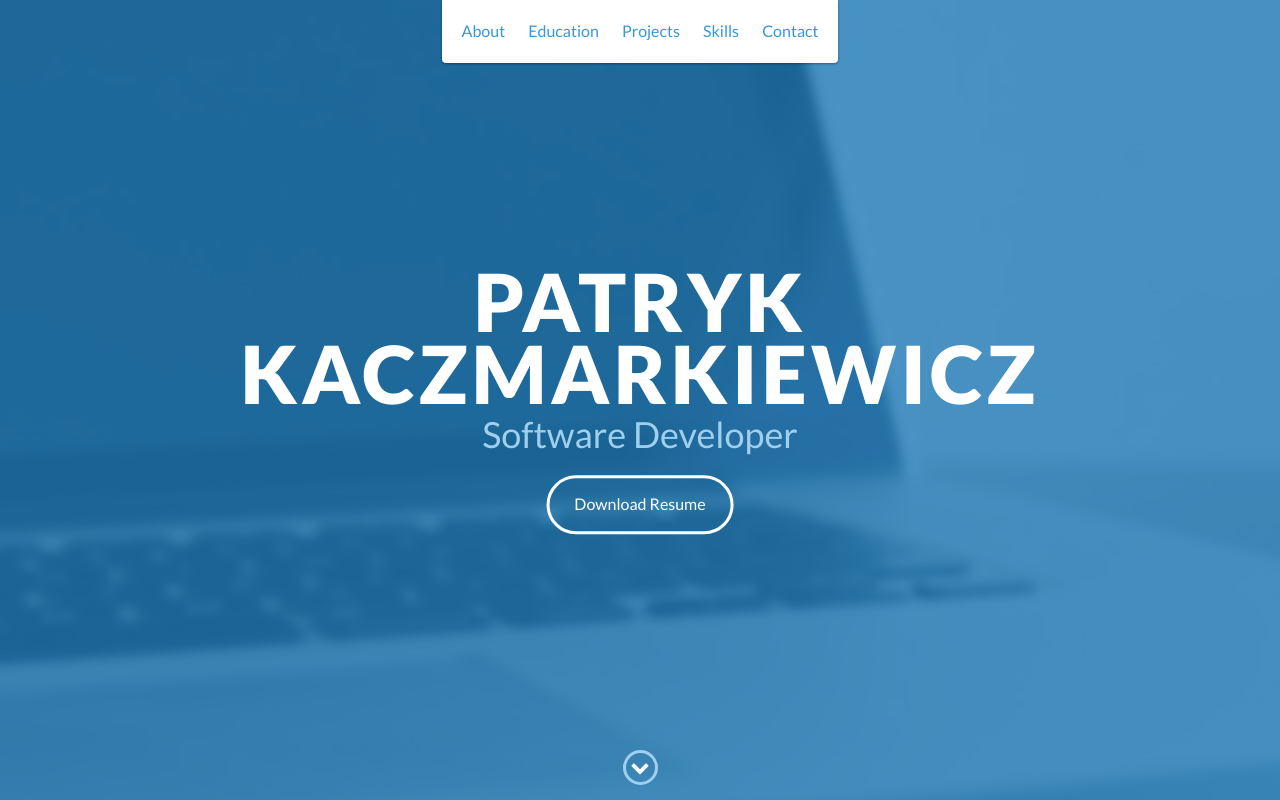
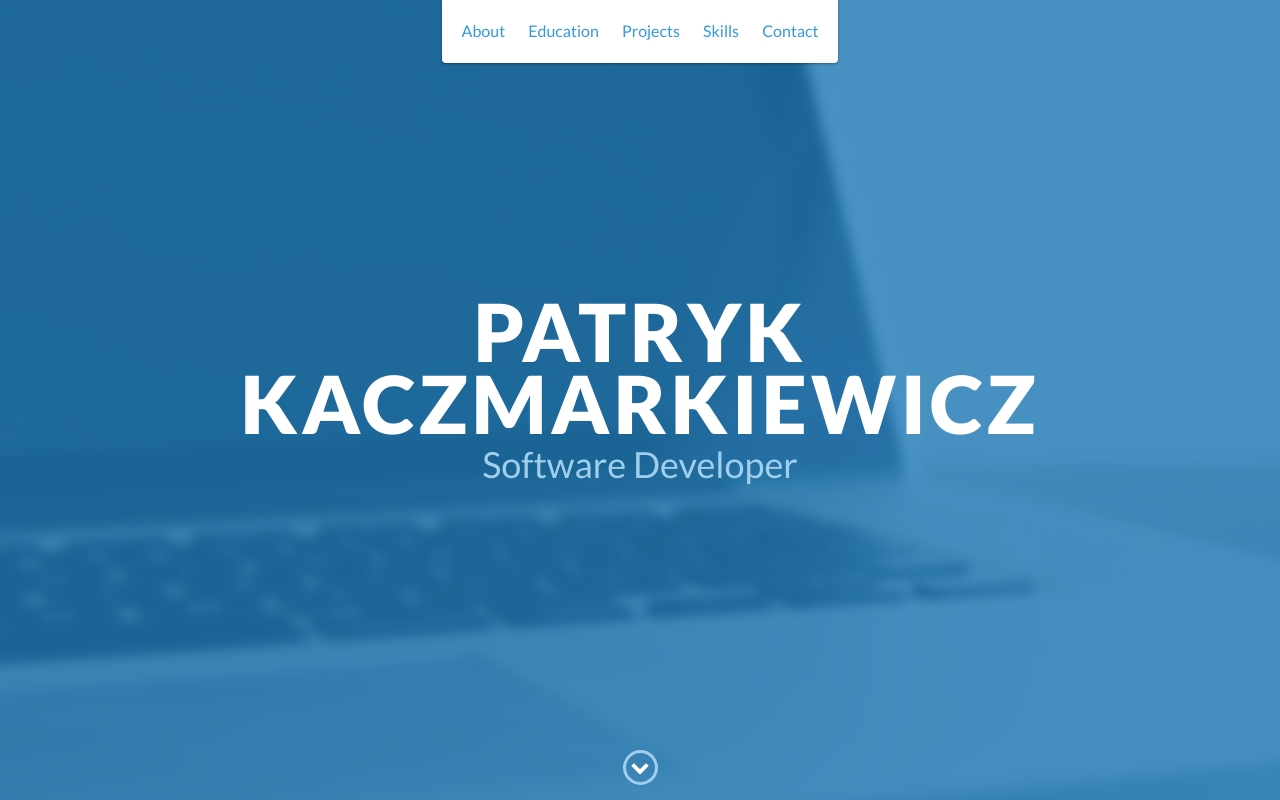
Before and after one commit to patrykcoding/patrykcoding.github.io, a plain HTML site: page index.html in a window 1280 px wide. Shown: the top 800 px of the page. Drawn offline with nearby package versions, Linux system fonts and the light colour scheme.

Commit message:
Update index.html

```diff
--- a/index.html
+++ b/index.html
@@ -47,7 +47,7 @@
         <div id="lead-content">
             <h1>Patryk Kaczmarkiewicz</h1>
             <h2>Software Developer</h2>
-            <a href="kaczmarkiewiczp-resume.pdf" download="kaczmarkiewiczp-resume.pdf" target="_blank" class="btn-rounded-white">Download Resume</a>
+            <!--<a href="kaczmarkiewiczp-resume.pdf" download="kaczmarkiewiczp-resume.pdf" target="_blank" class="btn-rounded-white">Download Resume</a>-->
         </div>
         <!-- End #lead-content -->
 
```
